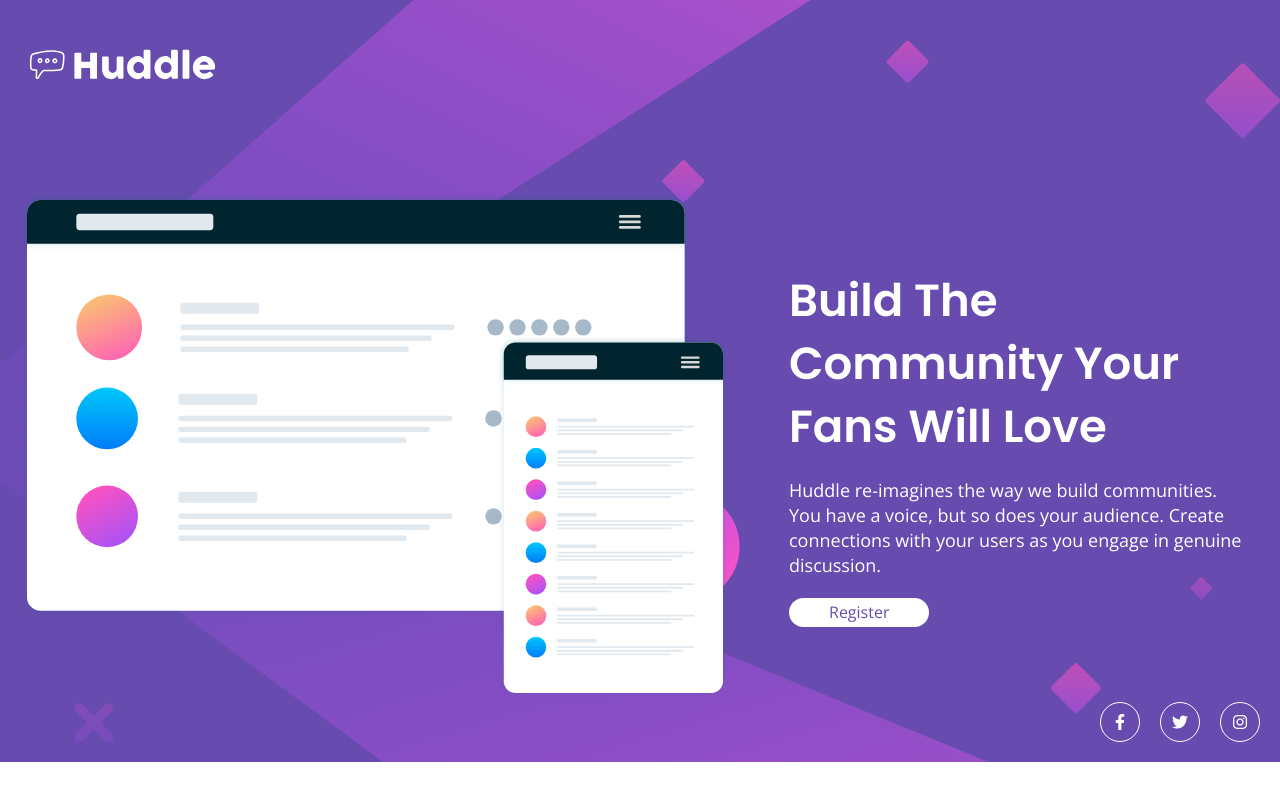
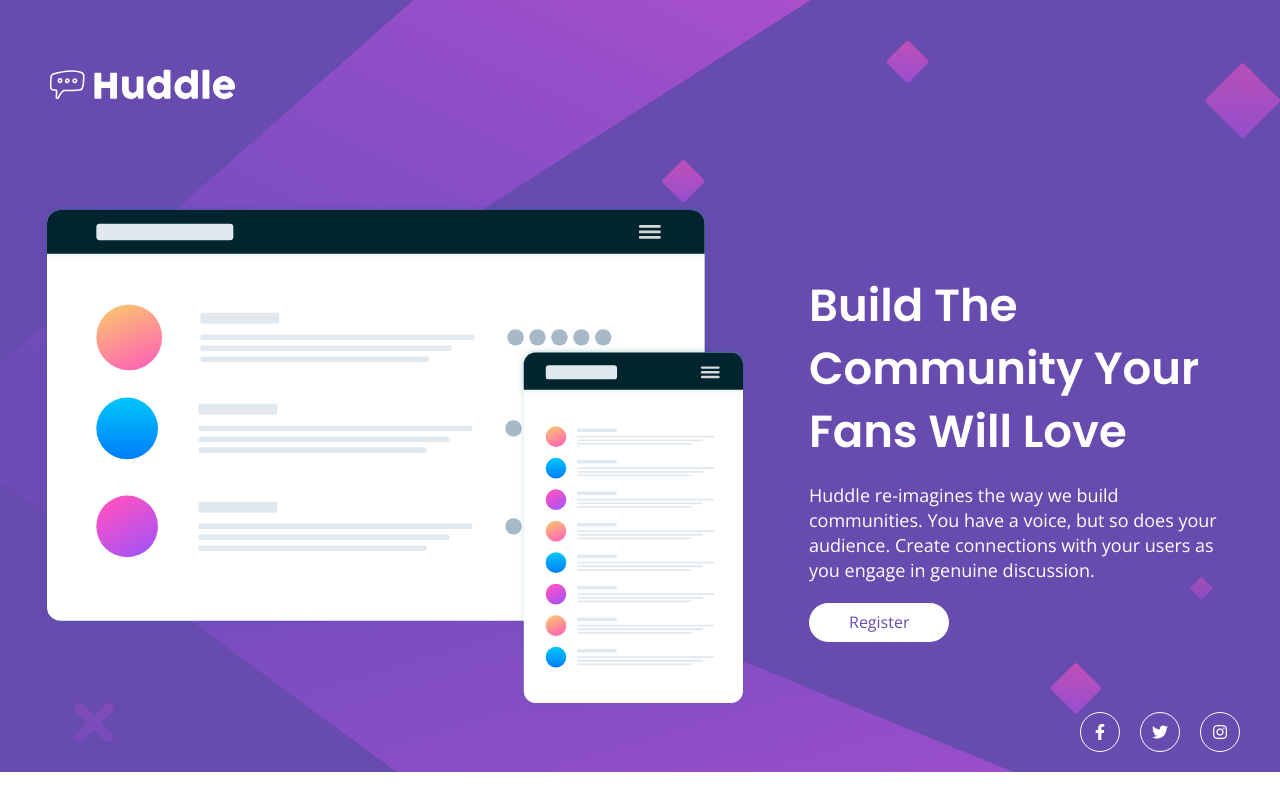
Before and after one commit to Ahmedsb338/huddle-landing-page, a plain HTML site: page index.html in a window 1280 px wide. Drawn offline with nearby package versions, Linux system fonts and the light colour scheme.

Commit message:
Update style.css

```diff
--- a/css/style.css
+++ b/css/style.css
@@ -15,8 +15,8 @@ h1, h2, h3, h4 {
 }
 /* End Global rules */
 .container {
-    padding-left: 20px;
-    padding-right: 20px;
+    padding-left: 40px;
+    padding-right: 40px;
     margin-left: auto;
     margin-right: auto;
     background-image: url('../images/bg-desktop.svg');
@@ -29,9 +29,9 @@ h1, h2, h3, h4 {
     "icons icons icons icons";
 }
 header {
-    padding-top: 40px;
+    padding-top: 60px;
     grid-area: logo;
-    margin-bottom: 100px;
+    margin-bottom: 90px;
 }
 header img {
     width: 200px;
@@ -40,6 +40,8 @@ header img {
     .container {
         background-image: url('../images/bg-mobile.svg');
         background-size: contain;
+        padding-left: 20px;
+        padding-right: 20px;
     }
     header {
         margin-bottom: 20px;
@@ -94,7 +96,7 @@ header img {
     font-size: 18px;
 }
 .text .bottom {
-    padding: 5px 40px;
+    padding: 10px 40px;
     background-color: #fff;
     width: fit-content;
     color: hsl(257, 40%, 49%);
```
